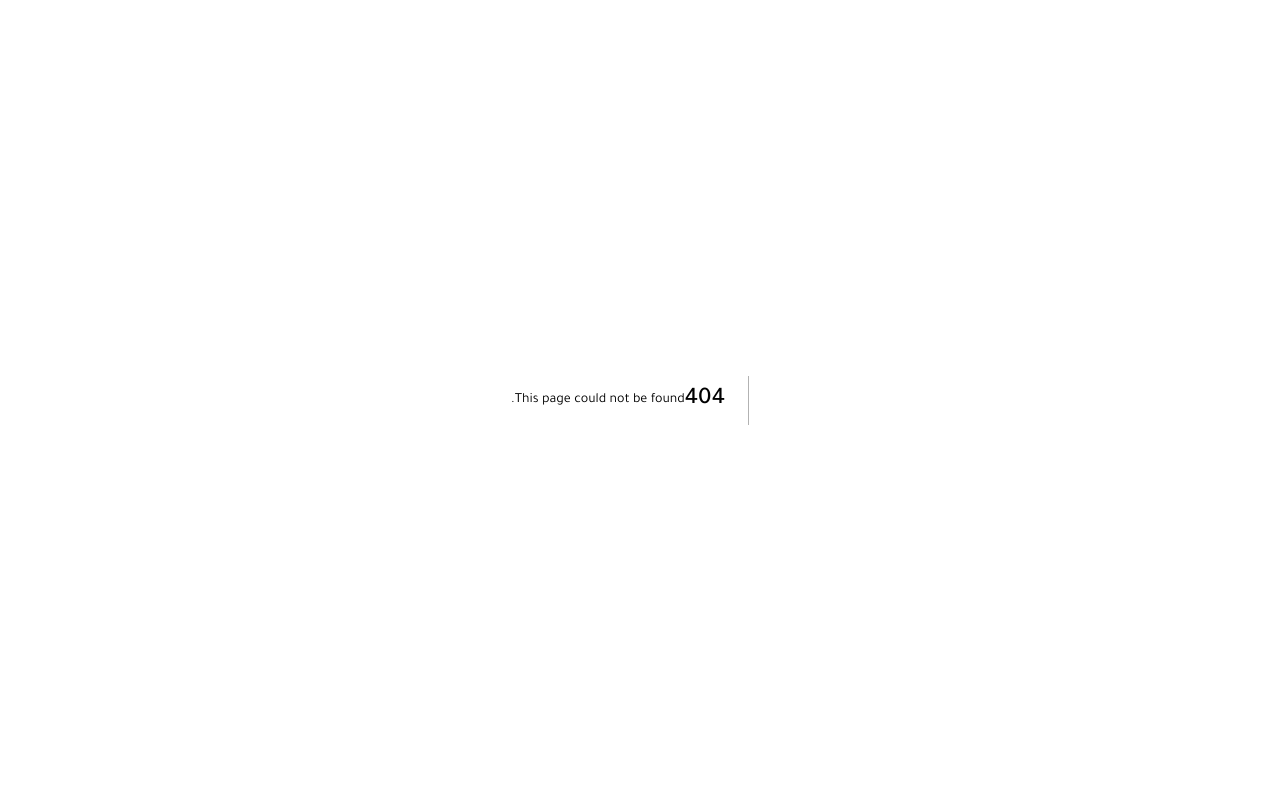
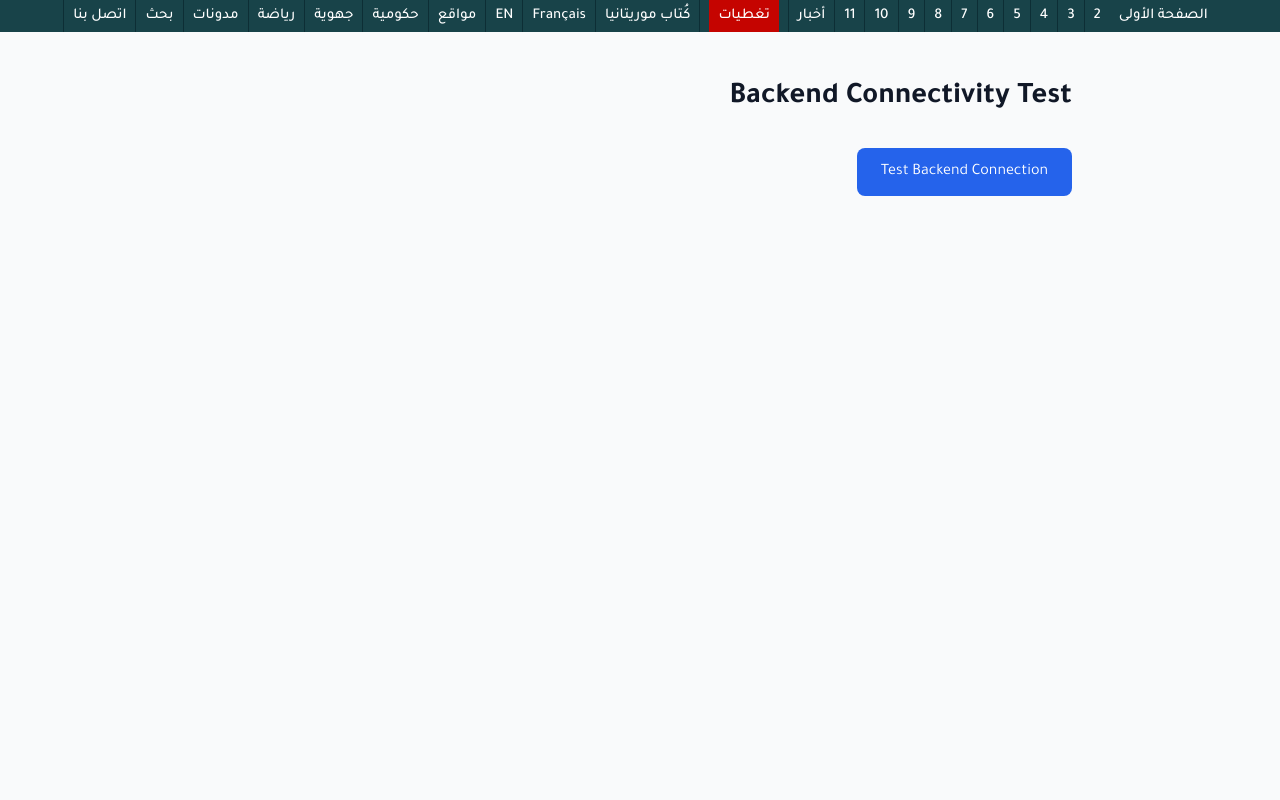
Before and after one commit to ahmedsyam01/mska-lfa, a Next.js app: page /test-backend-direct in a window 1280 px wide. Before the commit this address had no page. Shown: the top 800 px of the page. Built offline with nearby package versions, Linux system fonts and the light colour scheme.

Commit message:
Add backend connectivity test page for debugging

```diff
--- /dev/null
+++ b/pages/test-backend-direct.tsx
@@ -0,0 +1,122 @@
+import React, { useState } from 'react';
+import Layout from '../components/Layout/Layout';
+
+const BackendTest: React.FC = () => {
+  const [results, setResults] = useState<any>(null);
+  const [loading, setLoading] = useState(false);
+
+  const testBackend = async () => {
+    setLoading(true);
+    const tests = [];
+
+    // Test 1: Health endpoint
+    try {
+      const healthResponse = await fetch('https://rimna-backend-production.up.railway.app/api/health');
+      tests.push({
+        name: 'Health Check',
+        url: 'https://rimna-backend-production.up.railway.app/api/health',
+        status: healthResponse.status,
+        success: healthResponse.ok,
+        data: healthResponse.ok ? await healthResponse.json() : await healthResponse.text()
+      });
+    } catch (error) {
+      tests.push({
+        name: 'Health Check',
+        url: 'https://rimna-backend-production.up.railway.app/api/health',
+        success: false,
+        error: error instanceof Error ? error.message : 'Unknown error'
+      });
+    }
+
+    // Test 2: Articles endpoint
+    try {
+      const articlesResponse = await fetch('https://rimna-backend-production.up.railway.app/api/articles');
+      tests.push({
+        name: 'Articles API',
+        url: 'https://rimna-backend-production.up.railway.app/api/articles',
+        status: articlesResponse.status,
+        success: articlesResponse.ok,
+        data: articlesResponse.ok ? await articlesResponse.json() : await articlesResponse.text()
+      });
+    } catch (error) {
+      tests.push({
+        name: 'Articles API',
+        url: 'https://rimna-backend-production.up.railway.app/api/articles',
+        success: false,
+        error: error instanceof Error ? error.message : 'Unknown error'
+      });
+    }
+
+    // Test 3: Root backend URL
+    try {
+      const rootResponse = await fetch('https://rimna-backend-production.up.railway.app/');
+      tests.push({
+        name: 'Backend Root',
+        url: 'https://rimna-backend-production.up.railway.app/',
+        status: rootResponse.status,
+        success: rootResponse.ok,
+        data: rootResponse.ok ? await rootResponse.text() : await rootResponse.text()
+      });
+    } catch (error) {
+      tests.push({
+        name: 'Backend Root',
+        url: 'https://rimna-backend-production.up.railway.app/',
+        success: false,
+        error: error instanceof Error ? error.message : 'Unknown error'
+      });
+    }
+
+    setResults(tests);
+    setLoading(false);
+  };
+
+  return (
+    <Layout title="Backend Test - Rimna">
+      <div className="min-h-screen bg-gray-50 py-12">
+        <div className="max-w-4xl mx-auto px-4">
+          <h1 className="text-3xl font-bold text-gray-900 mb-8">Backend Connectivity Test</h1>
+
+          <button
+            onClick={testBackend}
+            disabled={loading}
+            className="bg-blue-600 text-white px-6 py-3 rounded-lg hover:bg-blue-700 disabled:opacity-50"
+          >
+            {loading ? 'Testing...' : 'Test Backend Connection'}
+          </button>
+
+          {results && (
+            <div className="mt-8 space-y-6">
+              {results.map((test: any, index: number) => (
+                <div key={index} className="bg-white p-6 rounded-lg shadow">
+                  <h3 className="text-lg font-semibold mb-2">
+                    {test.name} {test.success ? '✅' : '❌'}
+                  </h3>
+                  <p className="text-sm text-gray-600 mb-2">URL: {test.url}</p>
+                  {test.status && <p className="text-sm mb-2">Status: {test.status}</p>}
+
+                  {test.success ? (
+                    <div>
+                      <p className="text-green-600 font-medium mb-2">✅ Success!</p>
+                      <pre className="bg-gray-100 p-3 rounded text-xs overflow-auto">
+                        {JSON.stringify(test.data, null, 2)}
+                      </pre>
+                    </div>
+                  ) : (
+                    <div>
+                      <p className="text-red-600 font-medium mb-2">❌ Failed</p>
+                      <p className="text-red-500 text-sm">
+                        Error: {test.error || 'Unknown error'}
+                      </p>
+                    </div>
+                  )}
+                </div>
+              ))}
+            </div>
+          )}
+        </div>
+      </div>
+    </Layout>
+  );
+};
+
+export default BackendTest;
```
